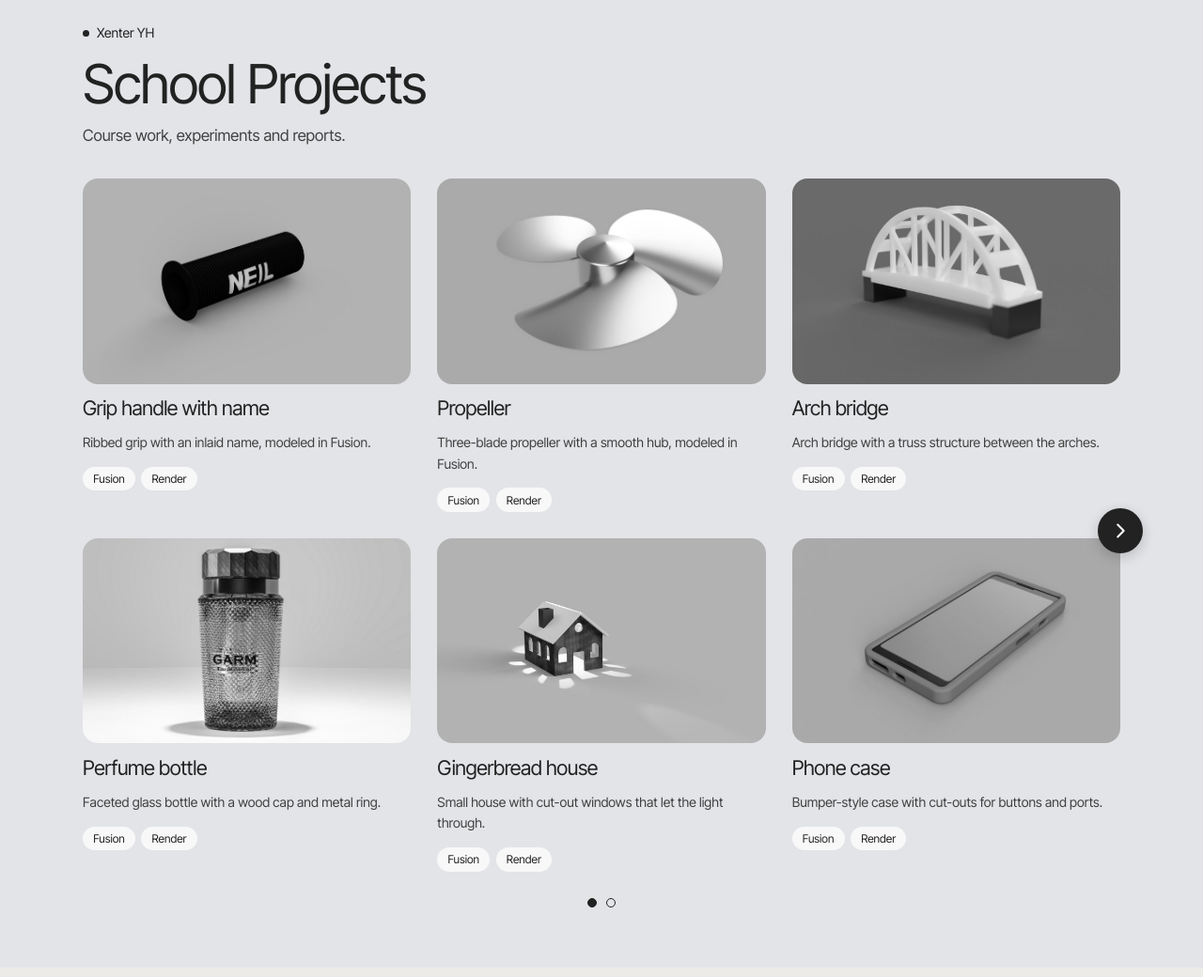
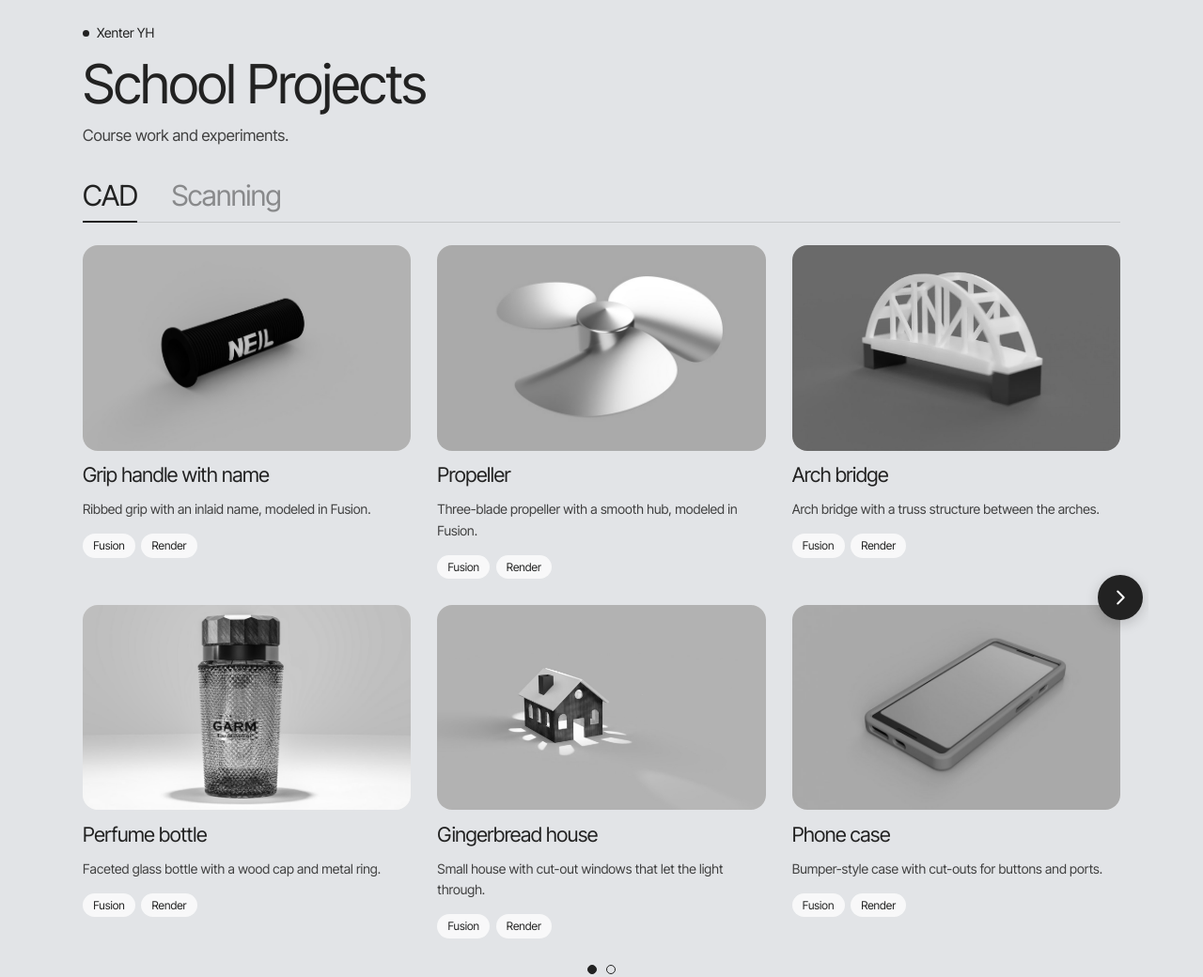
Before and after one commit to Neilvj/neilvj.github.io, a plain HTML site: page index.html in a window 1280 px wide. Shown: the part 1640-2680 px from the top of the page at 94% size. Drawn offline with Linux system fonts and the light colour scheme; some packages are replaced by stand-ins of ours; a script that the page names is missing.

Commit message:
Add files via upload
Added new section for scans

```diff
--- a/css/style.css
+++ b/css/style.css
@@ -211,7 +211,7 @@ p { margin: 0; color: var(--color-text-soft); }
 .card-img img { width: 100%; height: 100%; object-fit: cover; filter: var(--card-image-filter); transition: transform .5s ease; }
 .card-img .ph { position: absolute; inset: 0; background: linear-gradient(135deg, #EDEDED, #D9D9D9); }
 .card:hover .card-img img { transform: scale(1.04); }
-.card-img .card-model { position: absolute; inset: 0; width: 100%; height: 100%; pointer-events: none; filter: var(--card-image-filter); }
+.card-img .card-model { position: absolute; inset: 0; width: 100%; height: 100%; pointer-events: none; filter: var(--card-image-filter); background: var(--model-bg); }
 .card-arrow {
   position: absolute; top: 50%; left: 50%; width: 56px; height: 56px; border-radius: 50%;
   background: var(--color-dark); color: var(--color-on-dark);
@@ -223,6 +223,28 @@ p { margin: 0; color: var(--color-text-soft); }
 .card p { font-size: var(--size-small); }
 .tags { display: flex; flex-wrap: wrap; gap: .4rem; }
 .tag { font-size: .75rem; padding: .2rem .7rem; border-radius: var(--radius-pill); background: var(--color-tag-bg); color: var(--color-text); }
+
+/* Groups inside a project section (for example CAD and Scanning): text buttons, cards slide sideways */
+.tabs { display: flex; flex-wrap: wrap; gap: .25rem var(--tab-gap); margin-bottom: 1.5rem; border-bottom: 1px solid var(--color-line); }
+.tab {
+  position: relative; font: inherit; font-size: var(--size-subhead); line-height: 1.2; letter-spacing: -0.02em;
+  padding: 0 0 .6rem; border: 0; background: none; cursor: pointer;
+  color: var(--color-text-soft); opacity: .55; transition: opacity .25s ease, color .25s ease;
+}
+.tab::after {
+  content: ""; position: absolute; left: 0; right: 0; bottom: -1px; height: 2px; background: var(--color-text);
+  transform: scaleX(0); transform-origin: left; transition: transform .35s ease;
+}
+.tab:hover { opacity: 1; }
+.tab[aria-selected="true"] { color: var(--color-text); opacity: 1; }
+.tab[aria-selected="true"]::after { transform: scaleX(1); }
+.tab:focus-visible { outline: 2px solid var(--color-text); outline-offset: 4px; border-radius: 4px; }
+/* The box is a little bigger than the cards so the side arrows and focus outlines are not cut off */
+.tabs-view { --tab-bleed: calc(var(--arrow-size) / 2 + 6px); overflow: hidden; margin: -10px calc(var(--tab-bleed) * -1); transition: height var(--tab-slide-time) ease; }
+.tabs-track { display: flex; align-items: flex-start; transition: transform var(--tab-slide-time) cubic-bezier(.7,0,.3,1); }
+.tab-panel { flex: 0 0 100%; min-width: 0; padding: 10px var(--tab-bleed); }
+@media (max-width: 1000px) { .tabs-view { --tab-bleed: 10px; } }
+@media (prefers-reduced-motion: reduce) { .tabs-view, .tabs-track, .tab, .tab::after { transition: none; } }
 
 /* Cards that open the viewer are buttons: reset button look */
 .card--open { font: inherit; text-align: left; padding: 0; border: 0; background: none; cursor: zoom-in; width: 100%; }
@@ -298,7 +320,7 @@ p { margin: 0; color: var(--color-text-soft); }
 .lightbox-body img, .lightbox-body video { max-width: 100%; max-height: calc(100vh - 8rem); border-radius: var(--radius); background: #000; }
 .lightbox-body .lightbox-model {
   width: min(1100px, calc(100vw - 2rem)); height: min(75vh, calc(100vh - 8rem));
-  border-radius: var(--radius); background: #F2F2F2;
+  border-radius: var(--radius); background: var(--model-bg);
 }
 .lightbox-caption { color: #fff; font-size: var(--size-small); }
 .lightbox-close {
--- a/css/theme.css
+++ b/css/theme.css
@@ -33,6 +33,7 @@
   --size-hero:   clamp(4rem, 11vw, 9rem);    /* big "Hello" word        */
   --size-h2:     clamp(2.2rem, 4.5vw, 3.6rem); /* section headings      */
   --size-h3:     1.35rem;                    /* card titles, job titles */
+  --size-subhead: clamp(1.4rem, 2.4vw, 1.9rem); /* text buttons inside a project section (CAD, Scanning) */
   --size-body:   1.05rem;                    /* normal text             */
   --size-small:  0.88rem;                    /* dates, tags, captions   */
   --size-stat:   clamp(2rem, 4vw, 3rem);     /* big numbers             */
@@ -90,6 +91,8 @@
   --card-image-ratio: 16 / 10;               /* try 4 / 3 or 1 / 1      */
   --page-size:        6;                     /* projects per page; arrows/dots appear when there are more */
   --arrow-size:       48px;                  /* floating side arrows    */
+  --tab-gap:          2.25rem;               /* space between the text buttons (CAD, Scanning) */
+  --tab-slide-time:   .55s;                  /* how fast the cards slide when a button is clicked */
   --arrow-bg:         var(--color-dark);
   --arrow-color:      var(--color-on-dark);
 
@@ -115,6 +118,9 @@
 
   /* ---------- 11. PORTFOLIO IMAGES ---------- */
   --card-image-filter: grayscale(1);         /* black and white until clicked. "none" = always colour */
+
+  /* ---------- 12. 3D MODEL VIEWER ---------- */
+  --model-bg: radial-gradient(circle at 50% 42%, #ECEEF0 0%, #D5D8DC 60%, #BFC4C9 100%); /* soft grey behind 3D models, lighter in the middle. One flat colour also works, e.g. #D9DCDF */
 }
 
 /* Tablet: 2 cards per row */
--- a/index.html
+++ b/index.html
@@ -104,7 +104,7 @@
         <div class="section-head">
           <span class="eyebrow">Xenter YH</span>
           <h2>School Projects</h2>
-          <p>Course work, experiments and reports.</p>
+          <p>Course work and experiments.</p>
         </div>
         <div id="school-grid"></div>
       </div>
--- a/js/main.js
+++ b/js/main.js
@@ -239,7 +239,8 @@ if (SITE.aboutBanner) {
 
 /* ---------- Projects (pages of cards with arrows) ---------- */
 /* 3D models (.glb in models/) are shown with Google's <model-viewer>. It is only loaded when a project uses one. */
-if ([...PROJECTS.school, ...PROJECTS.personal].some((p) => p.model)) {
+const allProjects = (list) => list.flatMap((x) => (x && x.projects ? x.projects : [x]));
+if ([...allProjects(PROJECTS.school), ...allProjects(PROJECTS.personal)].some((p) => p.model)) {
   const mv = document.createElement("script");
   mv.type = "module";
   mv.src = "https://ajax.googleapis.com/ajax/libs/model-viewer/4.0.0/model-viewer.min.js";
@@ -347,8 +348,48 @@ function buildPager(el, list, label) {
     }, 150);
   });
 }
-buildPager($("#school-grid"), PROJECTS.school, "School projects");
-buildPager($("#personal-grid"), PROJECTS.personal, "Personal projects");
+/* A section is either one plain list of projects, or a list of groups ({ group, projects }).
+   Groups become text buttons (tabs) above the cards: the first group shows first,
+   clicking another button slides its cards in. */
+function buildSection(el, list, label) {
+  if (!list.some((x) => x && x.projects)) return buildPager(el, list, label);
+  const id = (i) => `${el.id}-tab-${i}`;
+  el.innerHTML =
+    `<div class="tabs reveal" role="tablist" aria-label="${esc(label)}">` +
+    list.map((g, i) => `<button type="button" class="tab" role="tab" id="${id(i)}" aria-controls="${id(i)}-panel">${esc(g.group)}</button>`).join("") +
+    `</div><div class="tabs-view"><div class="tabs-track">` +
+    list.map((g, i) => `<div class="tab-panel" role="tabpanel" id="${id(i)}-panel" aria-labelledby="${id(i)}"><div class="sub-grid"></div></div>`).join("") +
+    `</div></div>`;
+  const view = el.querySelector(".tabs-view"), track = el.querySelector(".tabs-track");
+  const tabs = [...el.querySelectorAll(".tab")], panels = [...el.querySelectorAll(".tab-panel")];
+  panels.forEach((p, i) => buildPager(p.querySelector(".sub-grid"), list[i].projects || [], `${label}: ${list[i].group}`));
+
+  let current = 0;
+  const fit = () => { view.style.height = panels[current].offsetHeight + "px"; };   /* the box is as tall as the open group */
+  function show(i) {
+    current = i;
+    tabs.forEach((t, k) => { t.setAttribute("aria-selected", String(k === i)); t.tabIndex = k === i ? 0 : -1; });
+    panels.forEach((p, k) => { p.inert = k !== i; });                              /* hidden groups cannot be tabbed into */
+    track.style.transform = `translateX(${-100 * i}%)`;
+    fit();
+  }
+  tabs.forEach((t, i) => {
+    t.addEventListener("click", () => show(i));
+    t.addEventListener("keydown", (e) => {
+      if (e.key !== "ArrowRight" && e.key !== "ArrowLeft") return;
+      e.preventDefault();
+      const n = (i + (e.key === "ArrowRight" ? 1 : -1) + tabs.length) % tabs.length;
+      show(n);
+      tabs[n].focus();
+    });
+  });
+  if ("ResizeObserver" in window) { const ro = new ResizeObserver(fit); panels.forEach((p) => ro.observe(p)); }
+  window.addEventListener("resize", fit);
+  window.addEventListener("load", fit);
+  show(0);
+}
+buildSection($("#school-grid"), PROJECTS.school, "School projects");
+buildSection($("#personal-grid"), PROJECTS.personal, "Personal projects");
 
 /* ---------- Viewer (click a card to enlarge the image, play the video or open the 3D model) ---------- */
 const box = document.createElement("div");
--- a/js/projects.js
+++ b/js/projects.js
@@ -8,11 +8,19 @@
           the visitor can rotate and zoom. With image left as "" the card shows the model itself.
    link:  (optional) page or PDF to open when clicked instead of the viewer
    An empty personal list shows the "Coming soon" box (text is in config.js).
+
+   GROUPS: a list can be split into groups, like School Projects below (CAD, Scanning).
+   Each group is  { group: "Button text", projects: [ ...project blocks... ] }  and becomes a
+   text button above the cards. The first group shows first; clicking a button slides its cards in.
+   To add a button, copy a whole group block. A list without groups (like personal) also works.
    ===================================================================== */
 
 const PROJECTS = {
 
   school: [
+    {
+      group: "CAD",
+      projects: [
         {
           title: "Grip handle with name",
           text: "Ribbed grip with an inlaid name, modeled in Fusion.",
@@ -55,7 +63,12 @@ const PROJECTS = {
           tags: ["Fusion", "Animation"],
           image: "playground-swing.jpg",
           video: "playground-animation.mp4"
+        }
+      ]
     },
+    {
+      group: "Scanning",
+      projects: [
         {
           title: "Perisphinctes fossil",
           text: "Scanned and compiled with RealityScan and Blender. Click to rotate and zoom.",
@@ -63,6 +76,8 @@ const PROJECTS = {
           image: "",
           model: "Perisphinctes.glb"
         }
+      ]
+    }
   ],
 
   personal: [
```
Also changed, not shown: 1 other file. Lines whose indentation alone changed are shown as unchanged.
